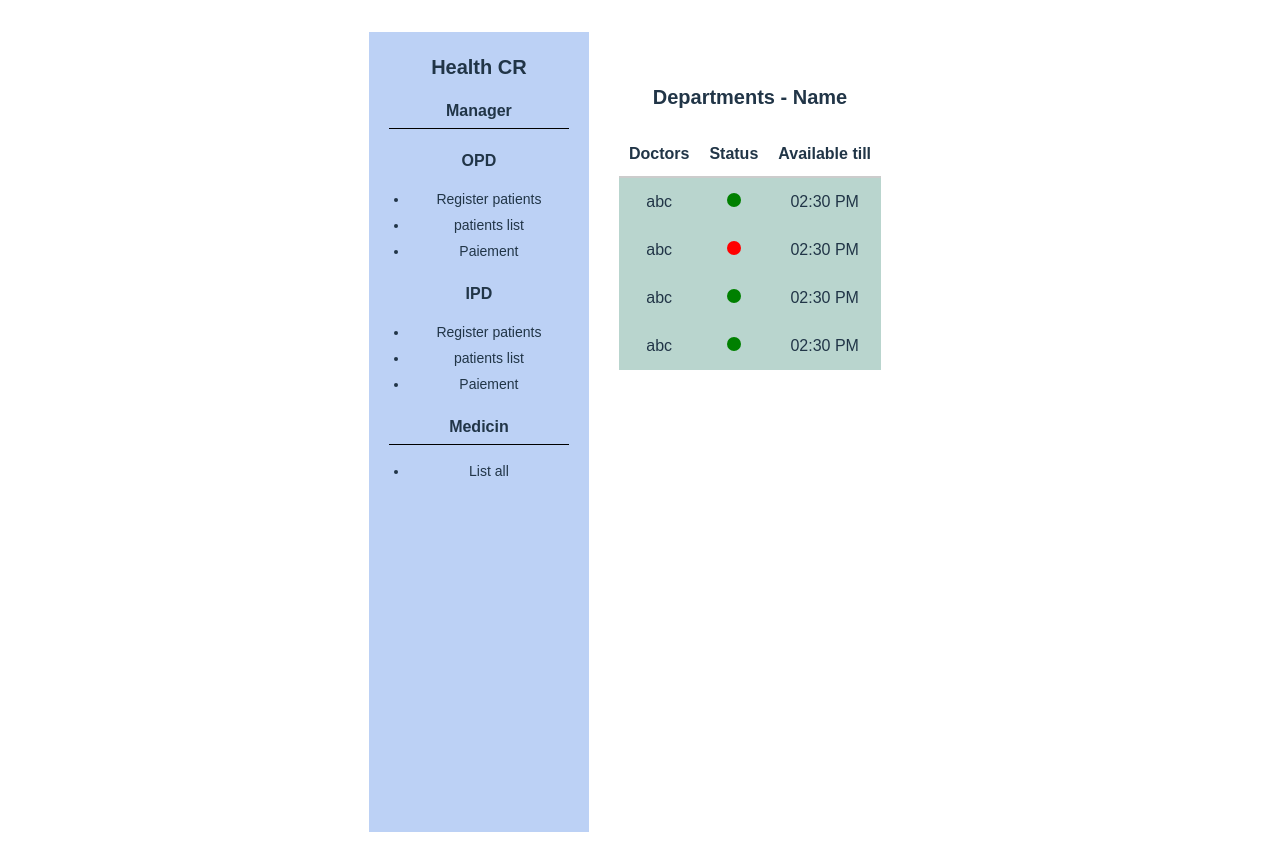
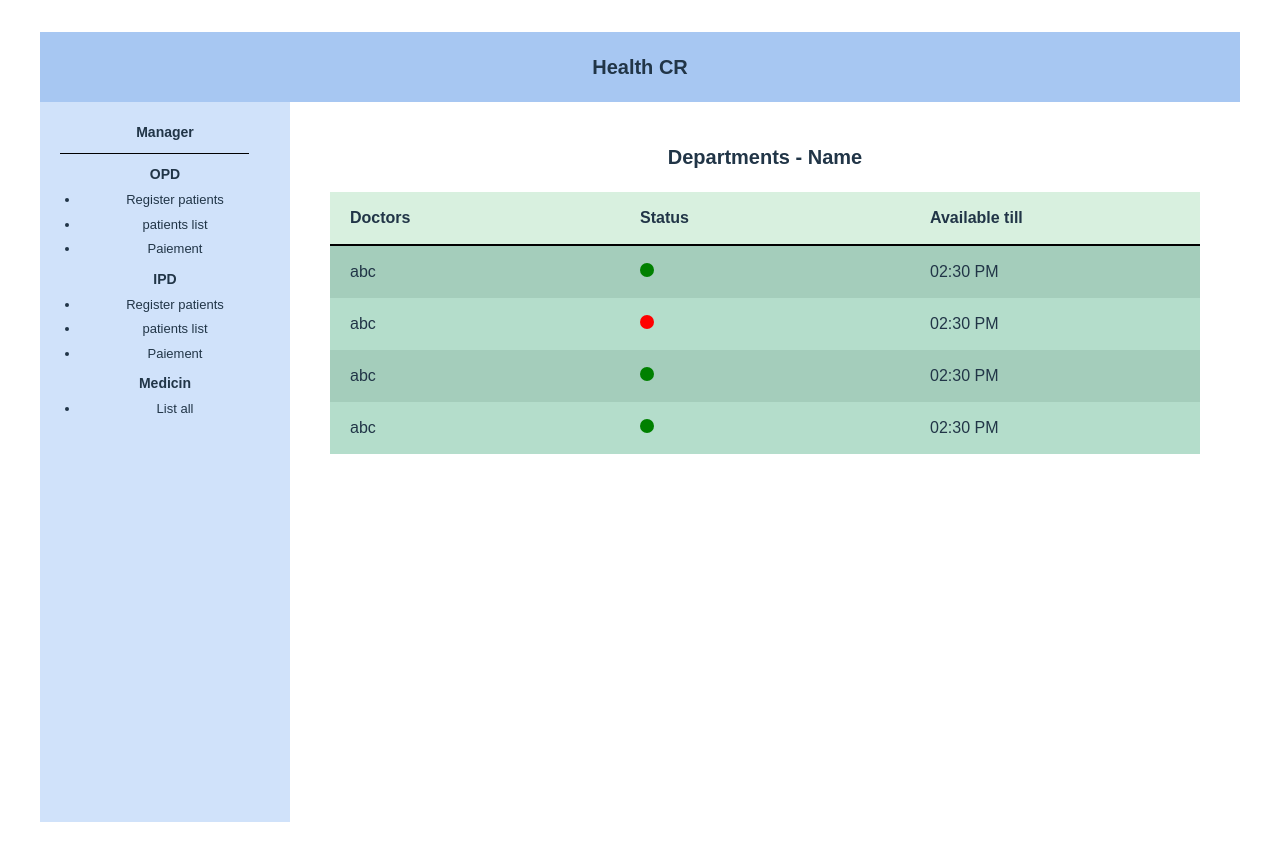
Before and after one commit to akcodelabs/patientcare, a React (Vite) app in the folder patient-care/: page / in a window 1280 px wide. Built offline with nearby package versions, Linux system fonts and the light colour scheme.

Commit message:
refactor: enhance DoctorView layout and styling for improved structure and readability

```diff
--- a/patient-care/src/Components/Doctorview.css
+++ b/patient-care/src/Components/Doctorview.css
@@ -1,99 +1,142 @@
-/* Base */
-body {
+/* Reset */
+* {
   margin: 0;
-  font-family: Arial, sans-serif;
+  padding: 0;
+  box-sizing: border-box;
+  font-family: sans-serif;
 }
 
-/* Layout */
-.doctor-view {
+body {
+  background-color: #fff;
+}
+
+/* Page Wrapper */
+.page-wrapper {
+  width: 100%;
+  min-height: 100vh;
+  background-color: #fff;
   display: flex;
-  height: 100vh;
+  flex-direction: column;
+}
+
+/* Header */
+.header {
+  background-color: #a7c7f2;
+  padding: 20px;
+  text-align: center;
+  font-size: 20px;
+  font-weight: bold;
+}
+
+/* Layout - Sidebar + Main */
+.layout {
+  display: flex;
+  width: 100%;
+  max-width: 1200px;
+  margin: 0 auto;
 }
 
 /* Sidebar */
 .sidebar {
-  width: 220px;
-  background-color: #bcd1f5;
-  padding: 20px;
-  box-sizing: border-box;
+  width: 250px;
+  background-color: #b9d4fa;
+  min-height: calc(100vh - 80px);
 }
 
-.sidebar h2 {
-  margin-top: 0;
-  font-size: 20px;
+.manager-box {
+  background-color: #d0e2fa;
+  padding: 20px;
+  height: 100%;
 }
 
-.menu-section {
-  margin-bottom: 20px;
-}
-
-.menu-header {
+.section-title {
+  font-size: 14px;
   font-weight: bold;
   margin-bottom: 5px;
 }
 
-.sidebar ul {
+hr {
+  margin: 10px 0;
+  border: none;
+  border-top: 1px solid #000;
+  width: 90%;
+}
+
+.group-title {
+  font-weight: bold;
+  font-size: 14px;
+  margin: 10px 0 5px;
+}
+
+ul {
   list-style-type: disc;
   padding-left: 20px;
+  margin-bottom: 10px;
 }
 
-.sidebar li {
-  margin: 5px 0;
-  font-size: 14px;
+li {
+  font-size: 13px;
+  margin-bottom: 5px;
 }
 
-hr {
-  border: 0;
-  border-top: 1px solid black;
-  margin: 5px 0;
+/* Content Area */
+.content {
+  flex: 1;
+  padding: 40px;
+  background-color: #fff;
 }
 
-/* Main Content */
-.main-content {
-  flex: 1;
-  background-color: white;
-  padding: 30px;
-  box-sizing: border-box;
+.department-box {
+  width: 100%;
+  max-width: 900px;
+  margin: 0 auto;
 }
 
-.main-content h3 {
+.department-box h3 {
+  font-size: 20px;
+  text-align: center;
   margin-bottom: 20px;
-  font-size: 20px;
 }
 
-/* Table Styling */
-table {
+/* Table */
+.doctor-table {
   width: 100%;
   border-collapse: collapse;
+  table-layout: fixed;
 }
 
-thead th {
+.doctor-table thead th {
+  background-color: #d8f0df;
+  padding: 14px 20px;
+  border-bottom: 2px solid #000;
   text-align: left;
-  padding: 10px;
-  border-bottom: 2px solid #ccc;
 }
 
-tbody tr {
-  background-color: #b9d5ce;
-  margin: 10px 0;
+.doctor-table td {
+  padding: 14px 20px;
+  text-align: left;
+  vertical-align: middle;
 }
 
-tbody td {
-  padding: 12px 10px;
+.doctor-table tbody tr:nth-child(odd) {
+  background-color: #a4cdbb;
 }
 
-/* Status Dot */
-.status-dot {
-  height: 14px;
-  width: 14px;
-  border-radius: 50%;
-  display: inline-block;
+.doctor-table tbody tr:nth-child(even) {
+  background-color: #b4ddcb;
 }
 
-.status-dot.green {
+.status-dot {
+  display: inline-block;
+  width: 14px;
+  height: 14px;
+  border-radius: 50%;
+}
+
+.green {
   background-color: green;
 }
 
-.status-dot.red {
+.red {
   background-color: red;
 }
--- a/patient-care/src/Components/Doctorview.jsx
+++ b/patient-care/src/Components/Doctorview.jsx
@@ -1,50 +1,54 @@
-import React from "react";
-import "./DoctorView.css";
+import React from 'react';
+import './DoctorView.css';
 
 const DoctorView = () => {
   const doctors = [
-    { name: "abc", status: "online", time: "02:30 PM" },
-    { name: "abc", status: "offline", time: "02:30 PM" },
-    { name: "abc", status: "online", time: "02:30 PM" },
-    { name: "abc", status: "online", time: "02:30 PM" },
+    { name: 'abc', status: 'online', time: '02:30 PM' },
+    { name: 'abc', status: 'offline', time: '02:30 PM' },
+    { name: 'abc', status: 'online', time: '02:30 PM' },
+    { name: 'abc', status: 'online', time: '02:30 PM' },
   ];
 
   return (
-    <div className="doctor-view">
-      <div className="sidebar">
-        <h2>Health CR</h2>
-        <div className="menu-section">
-          <div className="menu-header">Manager</div>
+    <div className="page-wrapper">
+      {/* Header */}
+      <header className="header">Health CR</header>
+
+      {/* Main Layout */}
+      <div className="layout">
+        {/* Sidebar */}
+        <aside className="sidebar">
+          <div className="manager-box">
+            <p className="section-title">Manager</p>
             <hr />
-        </div>
-        <div className="menu-section">
-          <div className="menu-header">OPD</div>
+
+            <p className="group-title">OPD</p>
             <ul>
               <li>Register patients</li>
               <li>patients list</li>
               <li>Paiement</li>
             </ul>
-        </div>
-        <div className="menu-section">
-          <div className="menu-header">IPD</div>
+
+            <p className="group-title">IPD</p>
             <ul>
               <li>Register patients</li>
               <li>patients list</li>
               <li>Paiement</li>
             </ul>
-        </div>
-        <div className="menu-section">
-          <div className="menu-header">Medicin</div>
-          <hr />
+
+            <p className="group-title">Medicin</p>
             <ul>
               <li>List all</li>
             </ul>
           </div>
-      </div>
+        </aside>
 
-      <div className="main-content">
+        {/* Content */}
+        <main className="content">
+          <div className="department-box">
             <h3>Departments - Name</h3>
-        <table>
+
+            <table className="doctor-table">
               <thead>
                 <tr>
                   <th>Doctors</th>
@@ -59,7 +63,7 @@ const DoctorView = () => {
                     <td>
                       <span
                         className={`status-dot ${
-                      doc.status === "online" ? "green" : "red"
+                          doc.status === 'online' ? 'green' : 'red'
                         }`}
                       ></span>
                     </td>
@@ -69,6 +73,8 @@ const DoctorView = () => {
               </tbody>
             </table>
           </div>
+        </main>
+      </div>
     </div>
   );
 };
```
Lines whose indentation alone changed are shown as unchanged.
